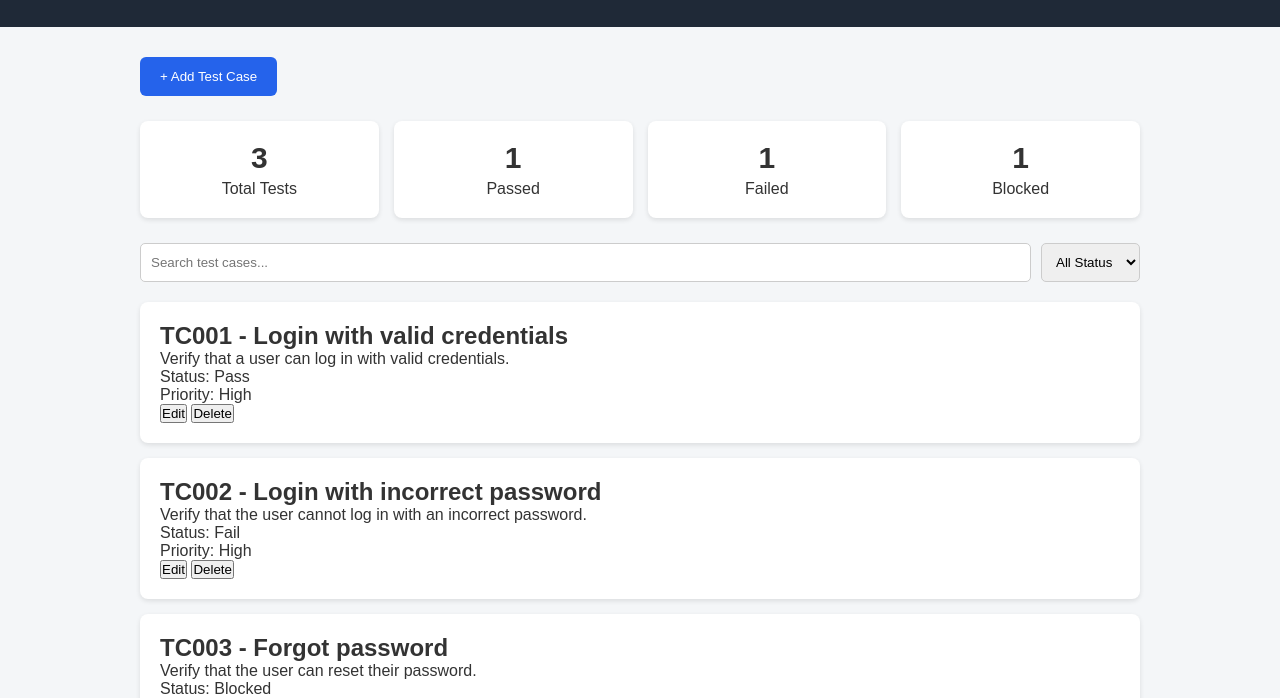
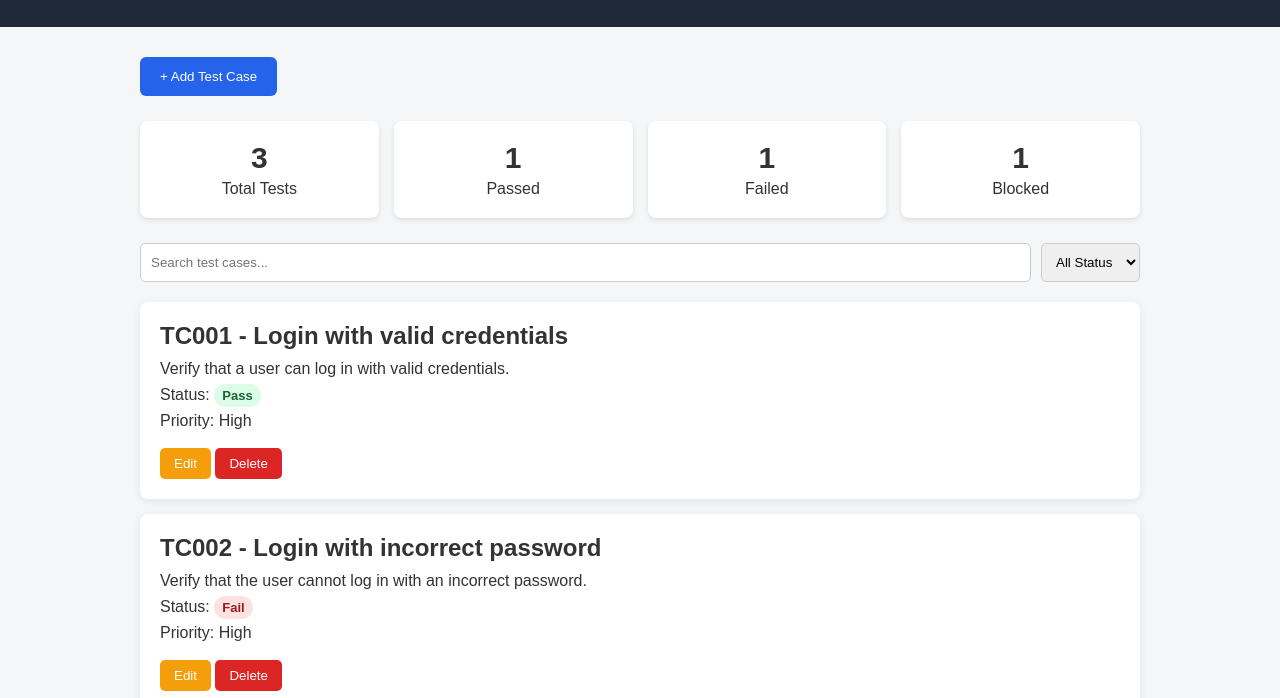
Before and after one commit to SiwakheNkosi/qa-test-manager, a plain HTML site: page index.html in a window 1280 px wide. Shown: the part 98-796 px from the top of the page. Drawn offline with Linux system fonts and the light colour scheme.

Commit message:
Improve UI

```diff
--- a/script.js
+++ b/script.js
@@ -109,7 +109,12 @@ function displayTestCases(casesToDisplay = testCases) {
     testCaseElement.innerHTML = `
             <h2>${testCase.id} - ${testCase.name}</h2>
             <p>${testCase.description}</p>
-            <p>Status: ${testCase.status}</p>
+            <p>
+    Status:
+    <span class="status ${testCase.status.toLowerCase()}">
+        ${testCase.status}
+    </span>
+</p>
             <p>Priority: ${testCase.priority}</p>
 
             <button class="edit-btn" data-id = "${testCase.id}"> Edit </button>
--- a/style.css
+++ b/style.css
@@ -116,3 +116,70 @@ main {
   border-radius: 5px;
   cursor: pointer;
 }
+
+.test-case {
+  background: white;
+  padding: 20px;
+  margin-bottom: 15px;
+  border-radius: 8px;
+  box-shadow: 0 2px 8px rgba(0, 0, 0, 0.08);
+}
+
+.test-case h2 {
+  margin-bottom: 10px;
+}
+
+.test-case p {
+  margin-bottom: 8px;
+}
+
+.edit-btn,
+.delete-btn {
+  padding: 8px 14px;
+  border: none;
+  border-radius: 5px;
+  cursor: pointer;
+  margin-top: 10px;
+}
+
+.edit-btn {
+  background: #f59e0b;
+  color: white;
+}
+
+.delete-btn {
+  background: #dc2626;
+  color: white;
+}
+
+.status {
+  padding: 4px 8px;
+  border-radius: 12px;
+  font-size: 13px;
+  font-weight: bold;
+}
+
+.status.pass {
+  background: #dcfce7;
+  color: #166534;
+}
+
+.status.fail {
+  background: #fee2e2;
+  color: #991b1b;
+}
+
+.status.blocked {
+  background: #fef3c7;
+  color: #92400e;
+}
+
+@media (max-width: 700px) {
+  .statistics {
+    grid-template-columns: repeat(2, 1fr);
+  }
+
+  .controls {
+    flex-direction: column;
+  }
+}
```
